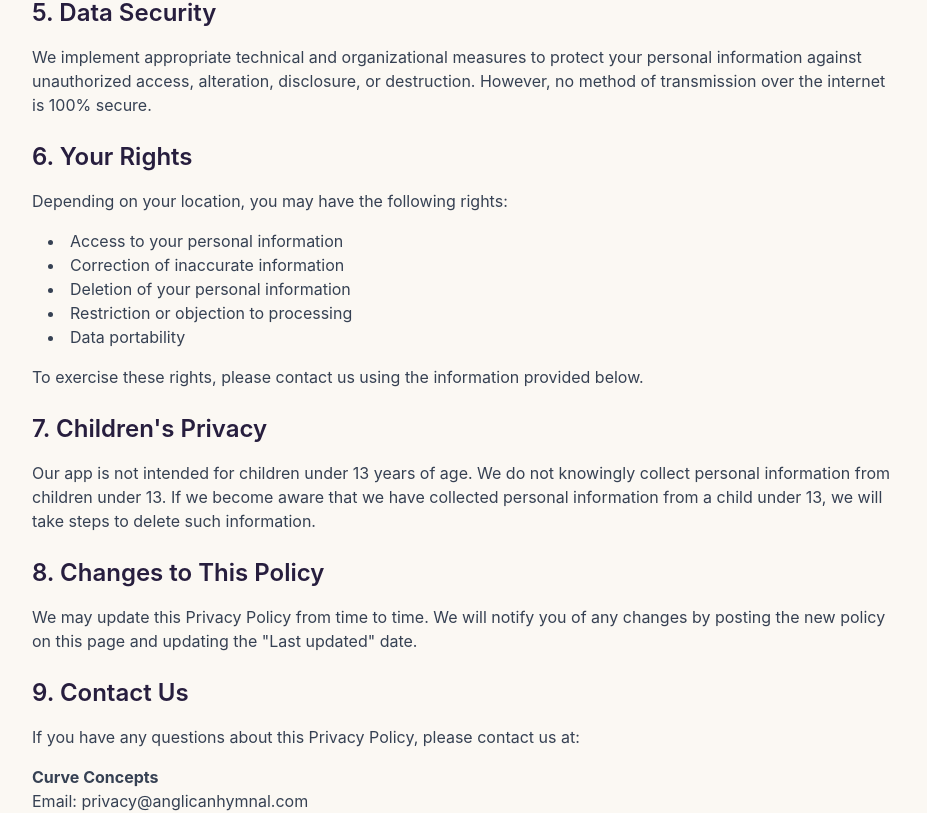
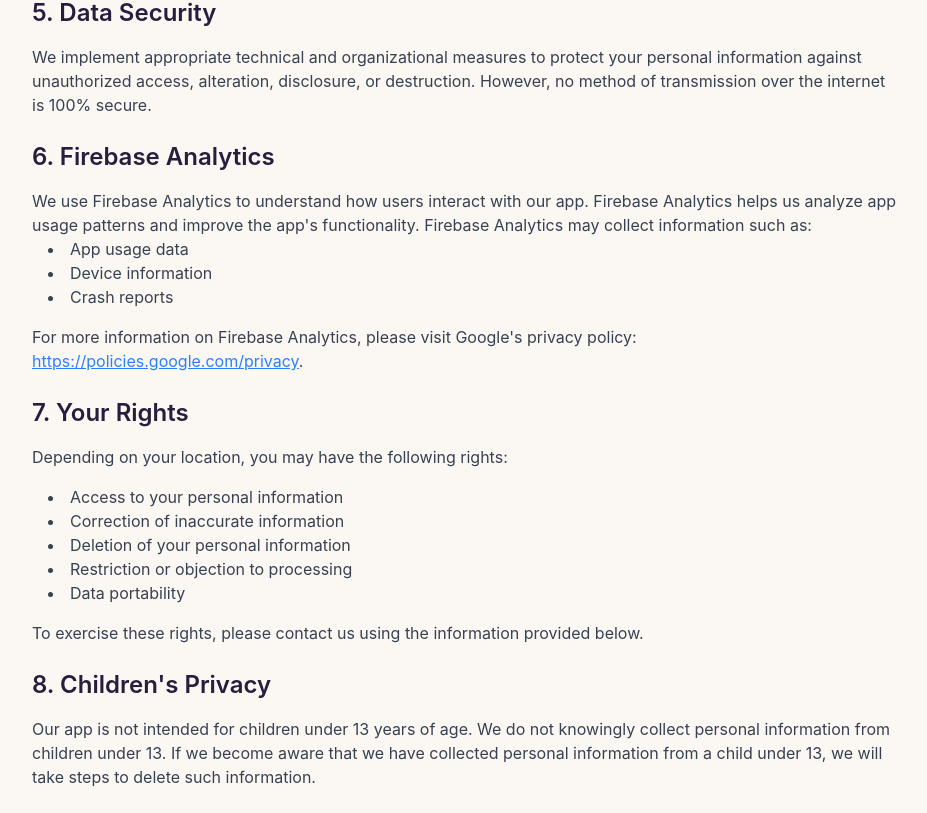
Before and after one commit to KAbaidoo/MyPocketHymnal, a React (Vite) app: page /privacy-policy in a window 1280 px wide. Shown: the part 1207-2020 px from the top of the page, without its empty margins (176-1103 px from the left). Built offline with nearby package versions, Linux system fonts and the light colour scheme; a web font is replaced by a local one.

Commit message:
Update PrivacyPolicy with data processing section.

```diff
--- a/src/app/PrivacyPolicy.tsx
+++ b/src/app/PrivacyPolicy.tsx
@@ -85,7 +85,22 @@ function PrivacyPolicyContent() {
         </section>
 
         <section>
-          <h2 className="text-2xl font-semibold text-[#271e3e] mb-4">6. Your Rights</h2>
+          <h2 className="text-2xl font-semibold text-[#271e3e] mb-4">6. Firebase Analytics</h2>
+          <p>
+            We use Firebase Analytics to understand how users interact with our app. Firebase Analytics helps us analyze app usage patterns and improve the app's functionality. Firebase Analytics may collect information such as:
+          </p>
+          <ul className="list-disc list-inside ml-4">
+            <li>App usage data</li>
+            <li>Device information</li>
+            <li>Crash reports</li>
+          </ul>
+          <p className="mt-4">
+            For more information on Firebase Analytics, please visit Google's privacy policy: <a href="https://policies.google.com/privacy" className="text-blue-500 underline">https://policies.google.com/privacy</a>.
+          </p>
+        </section>
+
+        <section>
+          <h2 className="text-2xl font-semibold text-[#271e3e] mb-4">7. Your Rights</h2>
           <p className="mb-4">Depending on your location, you may have the following rights:</p>
           <ul className="list-disc list-inside ml-4">
             <li>Access to your personal information</li>
@@ -100,27 +115,27 @@ function PrivacyPolicyContent() {
         </section>
 
         <section>
-          <h2 className="text-2xl font-semibold text-[#271e3e] mb-4">7. Children's Privacy</h2>
+          <h2 className="text-2xl font-semibold text-[#271e3e] mb-4">8. Children's Privacy</h2>
           <p>
             Our app is not intended for children under 13 years of age. We do not knowingly collect personal information from children under 13. If we become aware that we have collected personal information from a child under 13, we will take steps to delete such information.
           </p>
         </section>
 
         <section>
-          <h2 className="text-2xl font-semibold text-[#271e3e] mb-4">8. Changes to This Policy</h2>
+          <h2 className="text-2xl font-semibold text-[#271e3e] mb-4">9. Changes to This Policy</h2>
           <p>
             We may update this Privacy Policy from time to time. We will notify you of any changes by posting the new policy on this page and updating the "Last updated" date.
           </p>
         </section>
 
         <section>
-          <h2 className="text-2xl font-semibold text-[#271e3e] mb-4">9. Contact Us</h2>
+          <h2 className="text-2xl font-semibold text-[#271e3e] mb-4">10. Contact Us</h2>
           <p>
             If you have any questions about this Privacy Policy, please contact us at:
           </p>
           <div className="mt-4">
             <p><strong>Curve Concepts</strong></p>
-            <p>Email: privacy@anglicanhymnal.com</p>
+            <p>Email: kobbykolmes@gmail.com</p>
             <p>Last updated: December 31, 2025</p>
           </div>
         </section>
```
